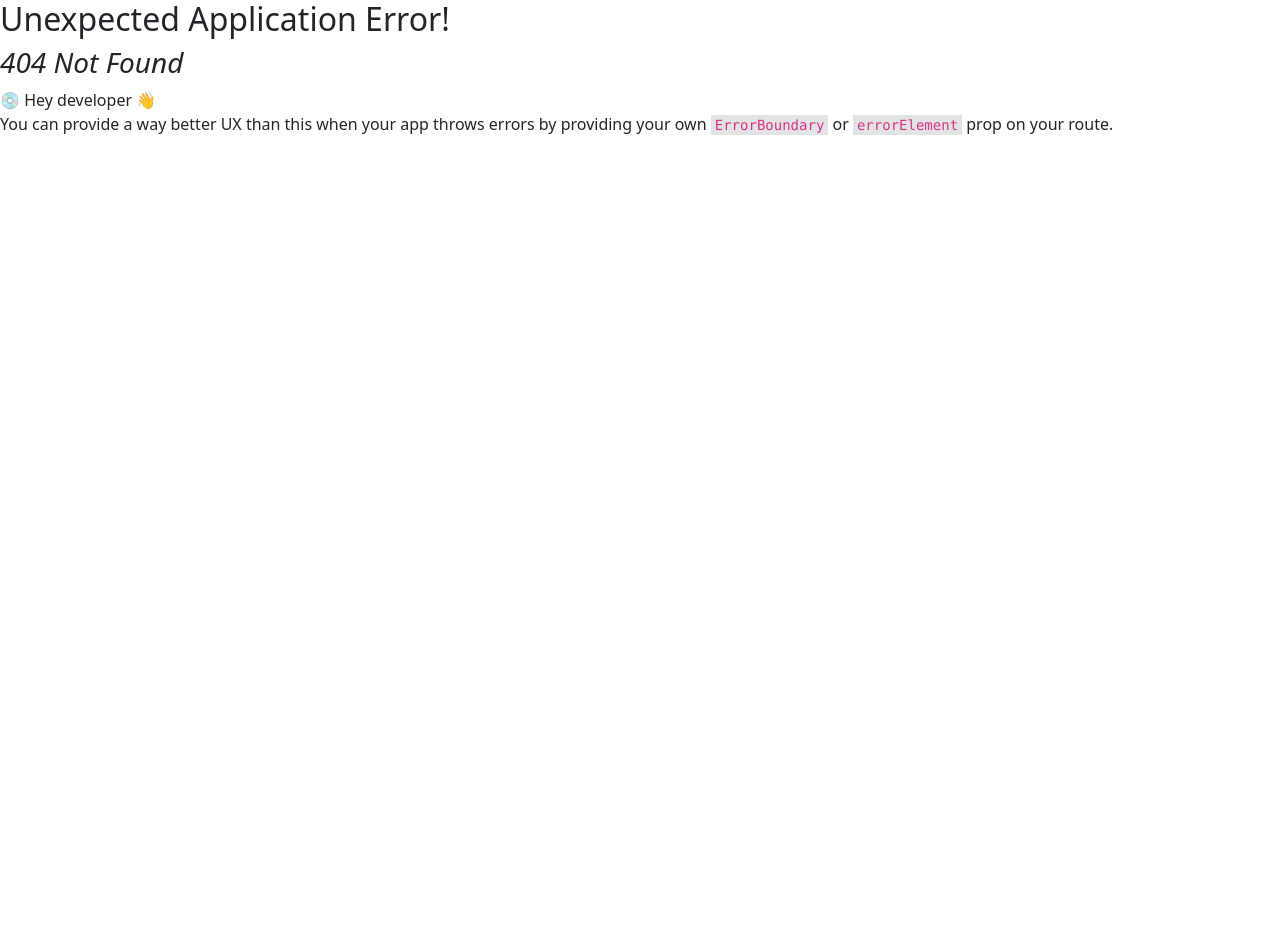
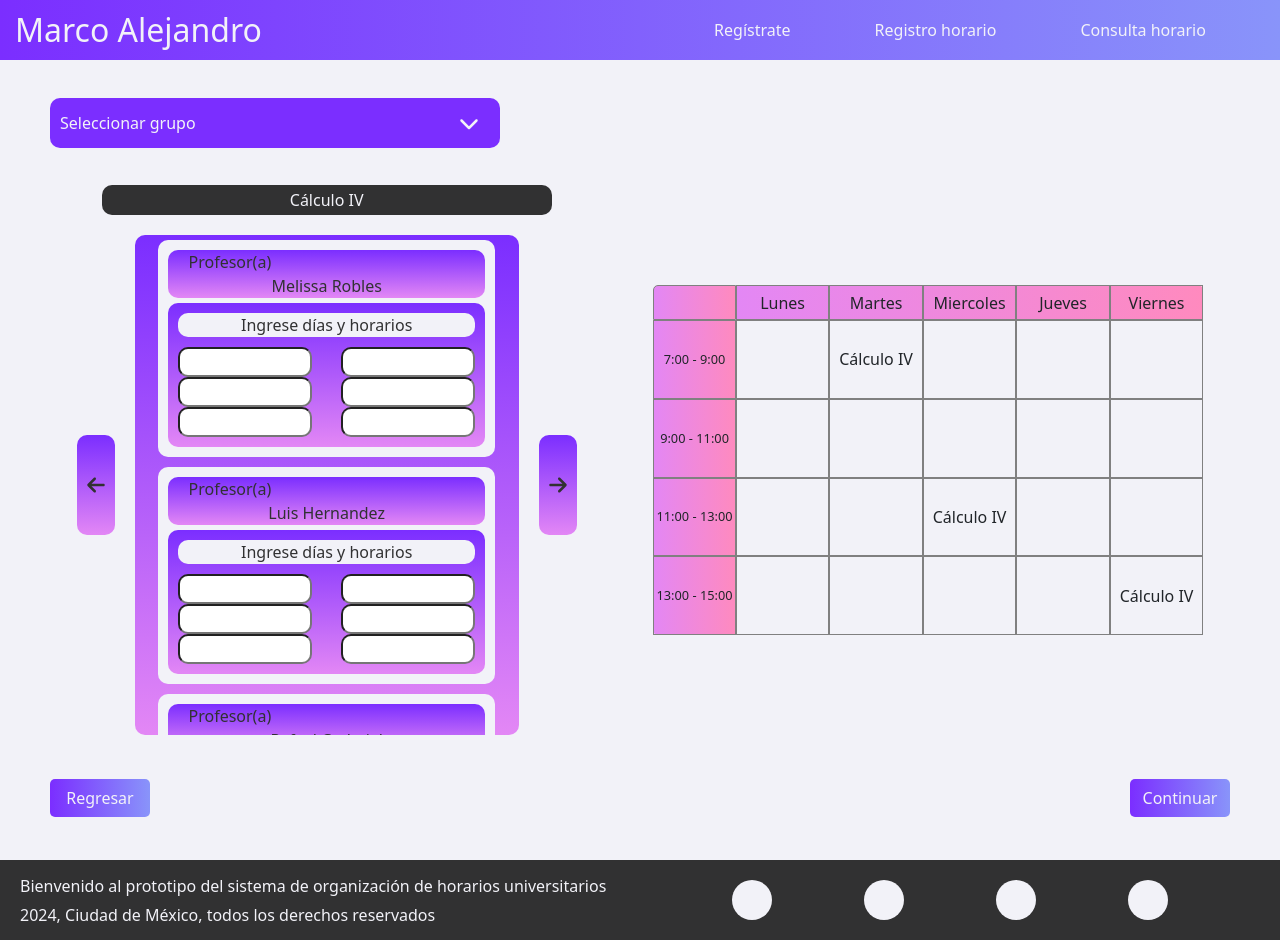
Before and after one commit to marcoale04/Schedule_organizer, a React (Vite) app in the folder front/: page /manager_schedule in a window 1280 px wide. Before the commit this address had no page. Before the commit the page ends 800 px from the top, so only its background shows below. Built offline with nearby package versions, Linux system fonts and the light colour scheme.

Commit message:
manager generator page

```diff
--- a/front/src/Components/Carousel/Carousel.tsx
+++ b/front/src/Components/Carousel/Carousel.tsx
@@ -5,6 +5,7 @@ import { InfoCard } from "../InfoCard/InfoCard";
 import rightArrow from "../../assets/right-arrow.svg"
 import leftArrow from "../../assets/left-arrow.svg"
 import { StudentsContainer } from "../StudentsContainer/StudentsContainer";
+import { CourseCard } from "../CourseCard/CourseCard";
 
 interface Props {
     children?: Array<React.ReactNode>;
@@ -57,7 +58,9 @@ export const Carousel = (props: Props) => {
     let estudiante1 = [
         <InfoCard schedules={schedules1} profesor={profesor1} disp={disp}  />,
         <InfoCard schedules={schedules2}  profesor={profesor2} disp={disp}/>,
+        <InfoCard schedules={schedules1} profesor={"Juan Dinenno"} disp={disp}/>,
         <InfoCard schedules={schedules1} profesor={"Juan Dinenno"} disp={disp}/>
+
     ]
 
     let estudiante2 = [
@@ -78,6 +81,18 @@ export const Carousel = (props: Props) => {
             color="var(--gradient-purples)"
             students={students2}
         />
+    ]
+
+    let manager1 = [
+        <CourseCard teacher="Melissa Robles"/>,
+        <CourseCard teacher="Luis Hernandez" />,
+        <CourseCard teacher="Rafael Carbajal" />,
+    ]
+
+    let manager2 = [
+        <CourseCard teacher="Jesús Navarro" />,
+        <CourseCard teacher="Andres Silva"/>,
+        <CourseCard teacher="Roberto Flores"/>
     ]
 
     let body = window.document.body;
@@ -102,14 +117,28 @@ export const Carousel = (props: Props) => {
                     </div>
                     {selected == 1 &&
                         <MainCard
-                            children={props.role == "student" ? estudiante1 : teacher1}
-                            color={props.role == "student" ? "var(--gradient-pinks)" : "var(--gradient-purples)"}
+                            children={
+                                props.role == "student" ? estudiante1 :
+                                props.role == "teacher" ? teacher1 : manager1
+                            }
+                            color={
+                                props.role == "student" ? "var(--gradient-pinks)" :
+                                props.role == "teacher" ? "var(--gradient-purples)" :
+                                "var(--gradient-pink-purple)"
+                            }
                         />
                     }
                     {selected == 2 &&
                         <MainCard
-                            children={props.role == "student" ? estudiante2 : teacher2}
-                            color={props.role == "student" ? "var(--gradient-pinks)" : "var(--gradient-purples)"}
+                            children={
+                                props.role == "student" ? estudiante2 :
+                                props.role == "teacher" ? teacher2 : manager2
+                            }
+                            color={
+                                props.role == "student" ? "var(--gradient-pinks)" :
+                                props.role == "teacher" ? "var(--gradient-purples)" :
+                                "var(--gradient-pink-purple)"
+                            }
 
                         />
                     }
--- /dev/null
+++ b/front/src/Components/CourseCard/CourseCard.tsx
@@ -0,0 +1,44 @@
+import "./courseCard.css"
+
+interface Props {
+    teacher: string
+}
+
+export const CourseCard = (props: Props) => {
+    return(
+        <>
+            <div className="course-card-main">
+                <div className="course-card-teacher">
+                    <div style={{display:"flex", justifyContent:"start", alignItems:"center", width:"100%", paddingLeft: "20px"}}>
+                        <p style={{textAlign: "start"}}>
+                            Profesor(a)
+                        </p>
+
+                    </div>
+                    <p style={{textAlign: "center"}}>
+                        {props.teacher}
+                    </p>
+                </div>
+                <div className="course-card-editor">
+                    <div className="course-card-message">
+                        <p>Ingrese días y horarios</p>
+                    </div>
+                    <div className="course-card-schedules">
+                            <input type="text"></input>
+                            <input type="text"></input>
+
+                            <input type="text"></input>
+                            <input type="text"></input>
+                            <input type="text"></input>
+
+                            <input type="text"></input>
+
+
+
+
+                    </div>
+                </div>
+            </div>
+        </>
+    )
+}
--- /dev/null
+++ b/front/src/Components/CourseCard/courseCard.css
@@ -0,0 +1,68 @@
+.course-card-main{
+    display: flex;
+    flex-direction: column;
+    background: var(--white);
+    width: 90%;
+    min-width: 250px;
+    height: 250px;
+    border-radius: var(--radius);
+    padding: 10px;
+    gap: 5px;
+}
+
+.course-card-teacher{
+    height: 25%;
+    width: 100%;
+    display: flex;
+    flex-direction: column;
+    justify-content: space-evenly;
+    align-items: center;
+    border-radius: var(--radius);
+    background: var(--gradient-pink-purple);
+    /* padding: 5px; */
+}
+.course-card-teacher p, .course-card-editor p{
+    color: var(--black);
+}
+
+.course-card-editor{
+    height: 75%;
+    width: 100%;
+    display: flex;
+    flex-direction: column;
+    justify-content: space-between;
+    align-items: center;
+    border-radius: var(--radius);
+    background: var(--gradient-pink-purple);
+    padding: 10px;
+    gap: 10px;
+}
+.course-card-message{
+    display: flex;
+    height: 20%;
+    width: 100%;
+    justify-content: center;
+    align-items: center;
+    color: var(--black);
+    border-radius: var(--radius);
+    background: var(--white);
+}
+.course-card-schedules{
+    height: 80%;
+    display: flex;
+    flex-wrap: wrap;
+    width: 100%;
+    color: var(--black);
+    border-radius: var(--radius);
+    justify-content: space-between;
+    align-items: center;
+}
+
+
+.course-card-schedules input{
+    width: 45%;
+
+    border-radius: var(--radius);
+    /* padding: 3px; */
+    outline: none;
+}
--- a/front/src/Components/MainCard/MainCard.tsx
+++ b/front/src/Components/MainCard/MainCard.tsx
@@ -2,7 +2,7 @@ import "./mainCard.css"
 
 
 interface Props {
-    children?: Array<React.ReactNode>;
+    children: Array<React.ReactNode>;
     color: string
 }
 
@@ -10,10 +10,15 @@ export const MainCard = (props: Props) => {
 
     let body = window.document.body;
     body.style.setProperty("--main-card-background", props.color);
+    // body.style.setProperty("--main-card-justify", props.color);
+
 
     return(
         <>
-             <div className="main-card-wrapper">
+             <div
+                className="main-card-wrapper"
+                style={{justifyContent:`${props.children.length >= 3 ? "start" : "center"}`}}
+            >
                 {props.children?.map((item, index) => {
                     return(
                             item
--- a/front/src/Components/MainCard/mainCard.css
+++ b/front/src/Components/MainCard/mainCard.css
@@ -2,12 +2,12 @@
     display:flex;
     width: 500px;
     height: 500px;
-    justify-content:center;
+    /* justify-content:start; */
     align-items:center;
     flex-direction: column;
     gap:10px;
     overflow: scroll;
     background: var(--main-card-background);
     border-radius: var(--radius);
-
+    padding: 5px;
 }
--- a/front/src/Components/Selector/Selector.tsx
+++ b/front/src/Components/Selector/Selector.tsx
@@ -13,6 +13,8 @@ export const Selector = (props:  Props) => {
 
     const [showOptions, setShowOptions] = useState(false);
 
+    const [selected, setSelected] = useState("");
+
 
     let body = window.document.body;
     body.style.setProperty("--selector-radius", showOptions ? "10px 10px 0 0" : "var(--radius)");
@@ -26,7 +28,7 @@ export const Selector = (props:  Props) => {
                 }}
             >
                 <div className="selector-label">
-                    <p> {props.label}</p>
+                    <p> {selected != "" ? selected : props.label}</p>
                 </div>
                 <div className="selector-icon">
                     {showOptions &&
@@ -40,7 +42,13 @@ export const Selector = (props:  Props) => {
                     <div className="selector-options">
                         {props.options.map((item, index) => {
                             return(
-                                <div key={index} className="selector-option" >
+                                <div
+                                    key={index}
+                                    className="selector-option"
+                                    onClick={() => {
+                                        setSelected(item)
+                                    }}
+                                >
                                     <p>
                                         {item}
                                     </p>
--- /dev/null
+++ b/front/src/Pages/Manager/ManagerGenerator.tsx
@@ -0,0 +1,43 @@
+
+import { Footer } from "../../Components/Footer/Footer"
+import { Header } from "../../Components/Header/Header"
+import "./managerGenerator.css"
+import { Schedule } from "../../Components/Schedule/Schedule"
+import { Carousel } from "../../Components/Carousel/Carousel"
+import { Button } from "../../Components/Button/Button"
+import { Selector } from "../../Components/Selector/Selector"
+
+export const ManagerGenerator = () => {
+
+    let hours = ["7:00 - 9:00", "9:00 - 11:00",  "11:00 - 13:00", "13:00 - 15:00"]
+    let days = ["Lunes", "Martes", "Miercoles", "Jueves", "Viernes"]
+    let info = ["Miercoles 11:00 - 13:00", "Viernes 13:00 - 15:00", "Martes 7:00 - 9:00"]
+
+    let options = ["501", "502", "503", "104", "543", "212", "111" ]
+    return(
+        <>
+            <Header />
+            <div className="manager-generate-wrapper">
+                <div className="manager-generate-selector">
+
+                    <Selector label="Seleccionar grupo" options={options} />
+                </div>
+                <div className="manager-generate-main">
+                    <Carousel role="manager" color="var(--gradient-pink-purple)" />
+                    <Schedule
+                        days={days}
+                        hours={hours}
+                        background="var(--gradient-pinks)"
+                        info={info}
+                    />
+                </div>
+               <div className="manager-generate-buttons">
+                    <Button content="Regresar" onClick={() => console.log("Regresar")}/>
+                    <Button content="Continuar" onClick={() => console.log("Continuar")}/>
+
+               </div>
+            </div>
+            <Footer />
+        </>
+    )
+}
--- /dev/null
+++ b/front/src/Pages/Manager/managerGenerator.css
@@ -0,0 +1,40 @@
+.manager-generate-wrapper{
+    width: 100%;
+    /* display: grid;
+    grid-template-rows: 5% 85% 1fr; */
+    display: flex;
+    flex-direction: column;
+    justify-content: space-evenly;
+    align-items: center;
+    height: 100vh;
+    background: var(--white);
+
+}
+
+.manager-generate-selector{
+    display: flex;
+    width: 100%;
+    justify-content: start;
+    align-items: center;
+    height: 100%;
+    padding-left: 50px;
+
+}
+
+.manager-generate-main{
+    width: 100%;
+    height: 100%;
+    display: flex;
+    justify-content: space-evenly;
+    align-items: center;
+}
+
+.manager-generate-buttons{
+    display: flex;
+    width: 100%;
+    height: 100%;
+    justify-content: space-between;
+    align-items: center;
+    padding-left: 50px;
+    padding-right: 50px;
+}
--- a/front/src/Pages/Playground/Playground.tsx
+++ b/front/src/Pages/Playground/Playground.tsx
@@ -10,6 +10,7 @@ import { TitleBar } from "../../Components/TitleBar/TitleBar";
 import { StudentsContainer } from "../../Components/StudentsContainer/StudentsContainer";
 import { PopUp } from "../../Components/Popup/Popup";
 import { Selector } from "../../Components/Selector/Selector";
+import { CourseCard } from "../../Components/CourseCard/CourseCard";
 
 export const Playground = () => {
 
@@ -72,7 +73,8 @@ export const Playground = () => {
                     setPopup(true)
                 }}>Popup</button> */}
 
-                <Carousel role="jj" color="var(--gradient-purples)" />
+                <Carousel role="student" color="var(--gradient-purples)" />
+                {/* <CourseCard teacher="Melissa Robles"/> */}
 
 
                 {/* <Selector label="Perritos" options={["Chihuahua", "Labrador", "pug", "Boxer", "Pastor", "Labrador", "pug", "Boxer", "Pastor"]} /> */}
--- a/front/src/main.tsx
+++ b/front/src/main.tsx
@@ -9,6 +9,7 @@ import 'bootstrap/dist/css/bootstrap.min.css';
 import { Home } from './Pages/Home/Home.tsx';
 import { StudentsContainer } from './Components/StudentsContainer/StudentsContainer.tsx';
 import { StudentGenerate } from './Pages/Student/StudentGenerate.tsx';
+import { ManagerGenerator } from './Pages/Manager/ManagerGenerator.tsx';
 
 
 const root = ReactDOM.createRoot(
@@ -43,6 +44,10 @@ const router = createBrowserRouter([
 	{
 		path: "student_schedule",
 		element: <StudentGenerate />
+	},
+	{
+		path: "manager_schedule",
+		element: <ManagerGenerator />
 	}
 ])
 
```
